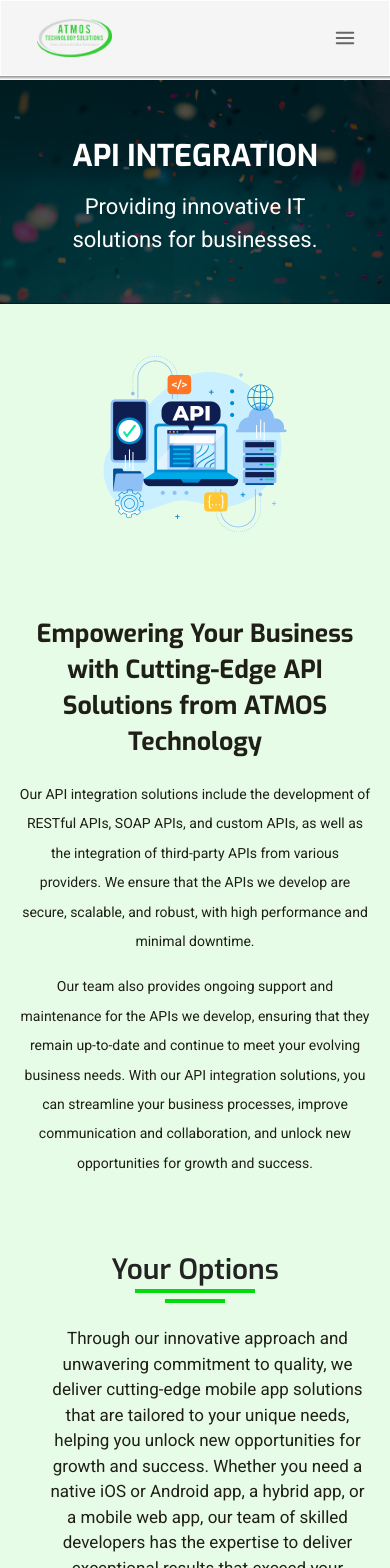
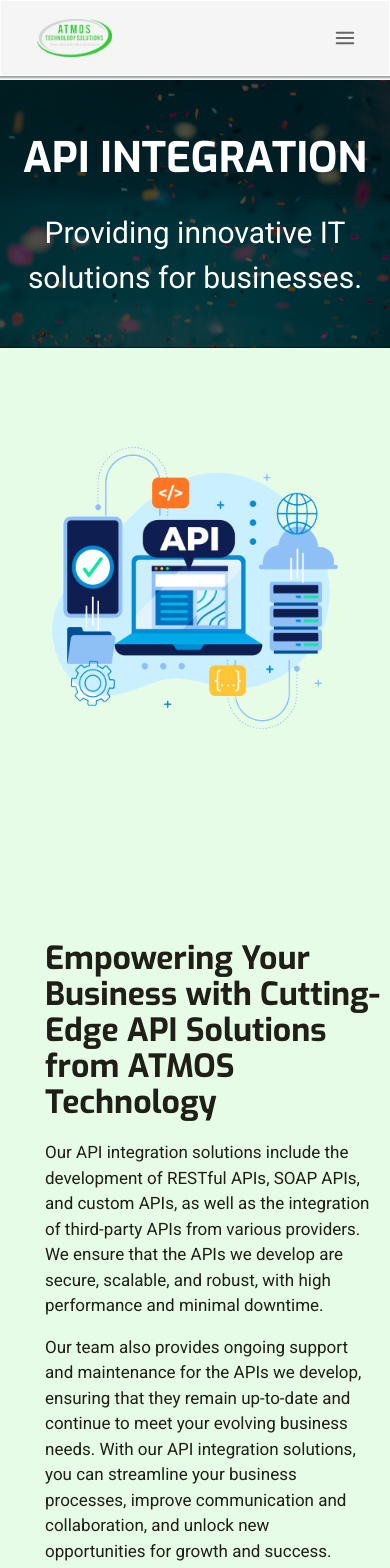
Before and after one commit to Michael-Builds/Atmostech-Solutions, a React (Create React App) app: page /api in a window 390 px wide. Shown: the top 1568 px of the page. Built offline with nearby package versions, Linux system fonts and the light colour scheme.

Commit message:
Media Queries

```diff
--- a/src/main.css
+++ b/src/main.css
@@ -1037,8 +1037,18 @@
 }
 
 @media only screen and (max-width: 480px) {
+
+
+
+
+
+
+
+
+
+
   /* Home Page */
-  .slider-head {
+  /* .slider-head {
     font-size: 30px;
   }
 
@@ -1109,10 +1119,10 @@
   .carousel-pagination {
     justify-content: center;
     align-items: center;
-  }
+  } */
 
   /* Value Proposition section */
-  .value-prop {
+  /* .value-prop {
     margin-top: 40px;
     display: flex;
     flex-direction: column-reverse;
@@ -1162,18 +1172,18 @@
     margin-top: 5px;
     font-size: 14px;
     color: #777777;
-  }
+  } */
 
   /* About Page */
-  .contact-section,
+  /* .contact-section,
   .blog-section,
   .job-section,
   .statements {
     overflow: hidden;
-  }
+  } */
 
   /* Header section */
-  .contact-header {
+  /* .contact-header {
     font-size: 30px;
     margin-top: 20px;
     line-height: 1.6;
@@ -1187,10 +1197,10 @@
     margin-top: -10px;
     margin-left: auto;
     margin-right: auto;
-  }
+  } */
 
   /* Main section */
-  .main-image {
+  /* .main-image {
     display: flex;
     align-items: center;
     height: 250px;
@@ -1220,10 +1230,10 @@
     margin-left: auto;
     margin-right: auto;
     max-width: 95%;
-  }
+  } */
 
   /* Mision and vision statement */
-  .mission {
+  /* .mission {
     text-align: center;
   }
 
@@ -1240,10 +1250,10 @@
     font-size: 15px;
     line-height: 1.9;
     max-width: 90%;
-  }
+  } */
 
   /* Vision section */
-  .vision {
+  /* .vision {
     position: relative;
     overflow: hidden;
     margin-top: 5px;
@@ -1288,10 +1298,10 @@
     font-size: 17px;
     line-height: 1.9;
     max-width: 90%;
-  }
+  } */
 
   /* Value section */
-  .value-items {
+  /* .value-items {
     display: flex;
     flex-wrap: wrap;
     justify-content: center;
@@ -1313,10 +1323,10 @@
   }
   .value-sentence {
     font-size: 15px;
-  }
+  } */
 
   /* Jobs or Impacts */
-  .container {
+  /* .container {
     text-align: center;
   }
 
@@ -1340,10 +1350,10 @@
     align-items: center;
     margin-top: -8px;
     gap: 8px;
-  }
+  } */
 
   /* Blog Section */
-  .blog-title {
+  /* .blog-title {
     margin-left: auto;
     margin-right: auto;
     font-size: 30px;
@@ -1353,10 +1363,10 @@
     margin-left: auto;
     margin-right: auto;
     font-size: 20px;
-  }
+  } */
 
   /* Option section */
-
+/*
   .our-options {
     text-align: center;
     margin-top: -20px;
@@ -1380,21 +1390,21 @@
     transform: translate(
       -50%,
       8px
-    ); /* Use transform to center horizontally and add a margin from the top */
-  }
-
-  .option-head::after {
+    );
+  } */
+
+  /* .option-head::after {
     content: "";
     height: 4px;
     width: 60px;
     background-color: #04db0e;
     position: absolute;
-    top: 80%; /* Set the top position to 50% */
-    left: 50%; /* Set the left position to 50% */
+    top: 80%;
+    left: 50%;
     transform: translate(
       -50%,
       8px
-    ); /* Use transform to center horizontally and add a margin from the top */
+    );
   }
 
   .time-lines {
@@ -1416,10 +1426,10 @@
   }
   .emails {
     margin-top: -20px;
-  }
+  } */
 
   /* Products and Services */
-  .underline-green {
+  /* .underline-green {
     margin-left: auto;
     margin-right: auto;
     font-size: 30px;
@@ -1434,9 +1444,9 @@
 
   .section-title {
     margin-top: 15px;
-  }
-
-  .service-cards {
+  } */
+
+  /* .service-cards {
     display: grid;
     grid-template-columns: repeat(1, 1fr);
     gap: 2px;
@@ -1512,21 +1522,21 @@
     font-size: 15px;
     line-height: 1.6;
     max-width: 90%;
-  }
-  .product3 {
+  } */
+  /* .product3 {
     height: 260px;
     width: 260px;
     margin-left: 65px;
-  }
+  } */
 
   /* EDI */
-  .edi {
+  /* .edi {
     font-size: 26px;
     margin-top: 20px;
     line-height: 1.6;
     margin-left: auto;
     margin-right: auto;
-  }
+  } */
 
   /* Targets devices with a maximum screen width of 480 pixels, such as smartphones in portrait orientation. */
 }
```
